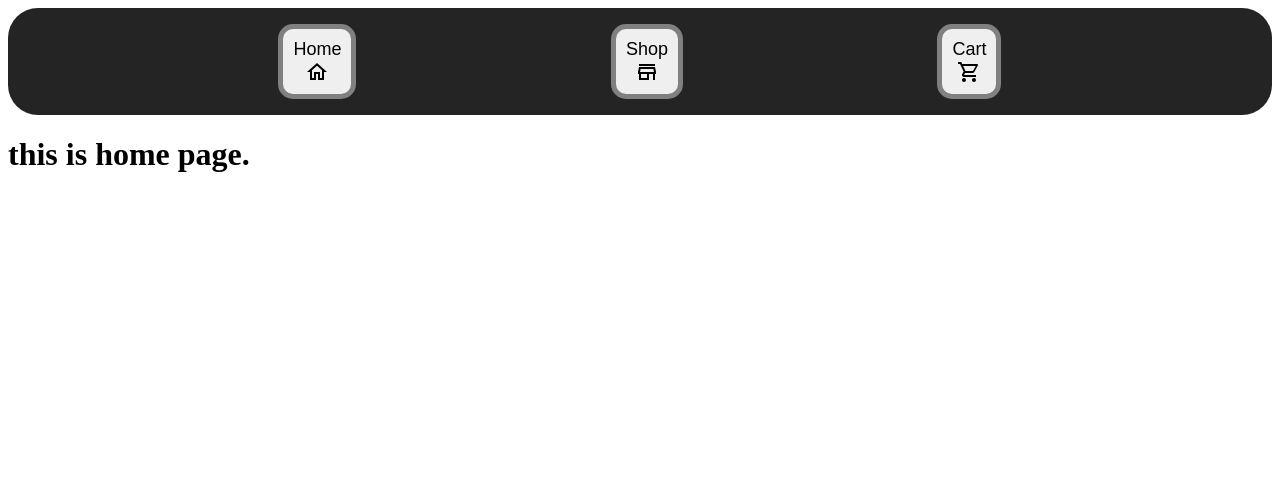
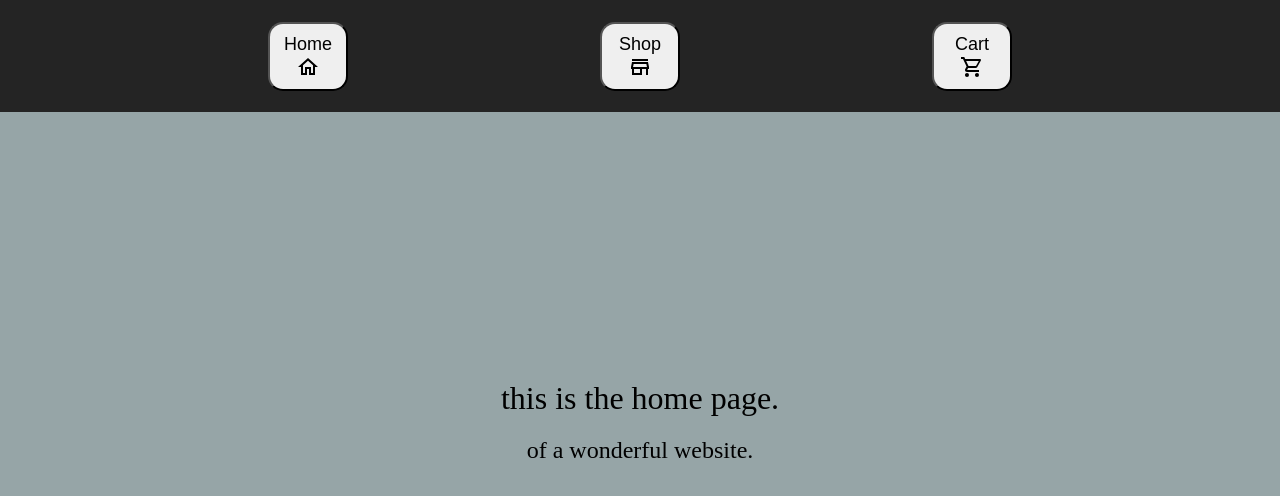
Before and after one commit to hussainhamid/shopping-cart-top, a React (Vite) app: page / in a window 1280 px wide. Shown: the top 496 px of the page. Built offline with nearby package versions, Linux system fonts and the light colour scheme.

Commit message:
completed the shop section of the project

```diff
--- a/src/App.css
+++ b/src/App.css
@@ -1,6 +1,10 @@
-#root {
-  max-width: 1280px;
-  margin: 0 auto;
-  padding: 2rem;
-  text-align: center;
+body {
+  background-color: #96a5a7;
 }
+
+body,
+html {
+  margin: 0;
+  padding: 0;
+  box-sizing: border-box;
+}
--- a/src/App.jsx
+++ b/src/App.jsx
@@ -1,9 +1,11 @@
 import NavBar from "./files/nav";
 import { createBrowserRouter, RouterProvider, Outlet } from "react-router-dom";
+import { useState } from "react";
 import Cart from "./files/cart";
 import Home from "./files/home-page";
 import Shop from "./files/shop";
 import ErrorPage from "./files/error";
+import "./App.css";
 
 function Layout() {
   return (
@@ -16,7 +18,6 @@ function Layout() {
   );
 }
 
-// Define routes with the layout
 const router = createBrowserRouter([
   {
     path: "/",
--- a/src/files/cart.jsx
+++ b/src/files/cart.jsx
@@ -1,3 +1,5 @@
+import styled from "styled-components";
+
 export default function Cart() {
-  return <h1>this is cart page.</h1>;
+  return <h1>work in progress...</h1>;
 }
--- a/src/files/home-page.jsx
+++ b/src/files/home-page.jsx
@@ -1,3 +1,29 @@
+import styled from "styled-components";
+
 export default function Home() {
-  return <h1>this is home page.</h1>;
+  const HomeDiv = styled.div`
+    height: 80vh;
+    display: flex;
+    flex-direction: column;
+    align-items: center;
+    justify-content: center;
+  `;
+
+  const H1 = styled.h1`
+    margin: 0;
+    font-weight: 500;
+  `;
+
+  const H2 = styled.h2`
+    font-weight: 500;
+  `;
+
+  return (
+    <>
+      <HomeDiv>
+        <H1>this is the home page.</H1>
+        <H2>of a wonderful website.</H2>
+      </HomeDiv>
+    </>
+  );
 }
--- a/src/files/nav.jsx
+++ b/src/files/nav.jsx
@@ -13,7 +13,7 @@ export default function NavBar() {
     display: flex;
     align-items: center;
     justify-content: center;
-    border-radius: 30px;
+    height: 5rem;
   `;
 
   const Ul = styled.ul`
@@ -35,18 +35,19 @@ export default function NavBar() {
   `;
 
   const Button = styled.button`
-    border: 5px solid grey;
     border-radius: 15px;
     padding: 10px;
     font-size: 18px;
     display: flex;
     flex-direction: column;
     align-items: center;
+    width: 5rem;
     transition: transform 0.2s ease-in-out, color 0.2s ease-in-out;
 
     &:hover {
       color: rgb(99, 89, 59);
       transform: scale(1.1);
+      cursor: pointer;
     }
   `;
 
@@ -54,22 +55,28 @@ export default function NavBar() {
     <NavDiv>
       <Ul>
         <Li>
+          <StyledLink to="/">
             <Button>
-            <StyledLink to="/">Home</StyledLink>
+              Home
               <Icon path={mdiHomeOutline} size={1} />
             </Button>
+          </StyledLink>
         </Li>
         <Li>
+          <StyledLink to="/shop">
             <Button>
-            <StyledLink to="/shop">Shop</StyledLink>
+              Shop
               <Icon path={mdiStoreOutline} size={1} />
             </Button>
+          </StyledLink>
         </Li>
         <Li>
+          <StyledLink to="/cart">
             <Button>
-            <StyledLink to="/cart">Cart</StyledLink>
+              Cart
               <Icon path={mdiCartOutline} size={1} />
             </Button>
+          </StyledLink>
         </Li>
       </Ul>
     </NavDiv>
--- a/src/files/shop.jsx
+++ b/src/files/shop.jsx
@@ -1,3 +1,127 @@
-export default function Shop() {
-  return <h1>this is shop page</h1>;
+import styled from "styled-components";
+import { useEffect, useState } from "react";
+
+export default function Shop({ addToCart }) {
+  const Div = styled.div`
+    height: 80vh;
+    display: flex;
+    flex-direction: column;
+    align-items: center;
+    justify-content: center;
+  `;
+
+  const H1 = styled.h1`
+    font-weight: 500;
+    margin: 0;
+  `;
+
+  const H3 = styled.h3`
+    font-weight: 500;
+  `;
+
+  const ProductsDiv = styled.div`
+    display: flex;
+    flex-wrap: wrap;
+    gap: 1rem;
+    align-items: center;
+    justify-content: center;
+    margin: 20px 0px;
+  `;
+
+  const Product = styled.div`
+    border: 5px solid #ccc;
+    padding: 1rem;
+    border-radius: 20px;
+    width: 200px;
+    height: 370px;
+    display: flex;
+    flex-direction: column;
+    justify-content: space-between;
+    text-align: center;
+  `;
+
+  const Img = styled.img`
+    width: 100%;
+    height: 150px;
+    object-fit: contain;
+  `;
+
+  const Button = styled.button`
+    margin-top: 0.5rem;
+    padding: 0.5rem 1rem;
+    border: none;
+    border-radius: 10px;
+    background-color: #007bff;
+    color: white;
+    cursor: pointer;
+    transition: transform 0.2s ease-in-out, color 0.2s ease-in-out;
+
+    &:hover {
+      background-color: #0056b3;
+      transform: scale(1.1);
+      cursor: pointer;
+    }
+  `;
+
+  const [products, setProducts] = useState(null);
+  const [error, setError] = useState(null);
+  const [loading, setLoading] = useState(true);
+
+  useEffect(() => {
+    fetch("https://fakestoreapi.com/products/", { mode: "cors" })
+      .then((response) => {
+        if (response.status >= 400) {
+          throw new Error("server error");
+        }
+        return response.json();
+      })
+      .then((response) => {
+        setProducts(response);
+        setLoading(false);
+      })
+      .catch((err) => {
+        setError(err.message);
+        setLoading(false);
+      });
+  }, []);
+
+  if (loading) {
+    return (
+      <>
+        <Div>
+          <H1>loading...</H1>
+        </Div>
+      </>
+    );
+  }
+
+  if (error) {
+    return (
+      <>
+        <Div>
+          <H1>Error: {error}</H1>
+          <H3>we are working on it.</H3>
+        </Div>
+      </>
+    );
+  }
+
+  return (
+    <div>
+      <ProductsDiv>
+        {products.map((product) => (
+          <Product key={product.id}>
+            <H3>
+              {product.title.length > 50
+                ? `${product.title.slice(0, 50)}...`
+                : product.title}
+            </H3>
+            <Img src={product.image} />
+            <p>${product.price}</p>
+            <Button onClick={() => addToCart(product)}>Add to cart</Button>
+          </Product>
+        ))}
+      </ProductsDiv>
+    </div>
+  );
 }
```
Lines whose indentation alone changed are shown as unchanged.
